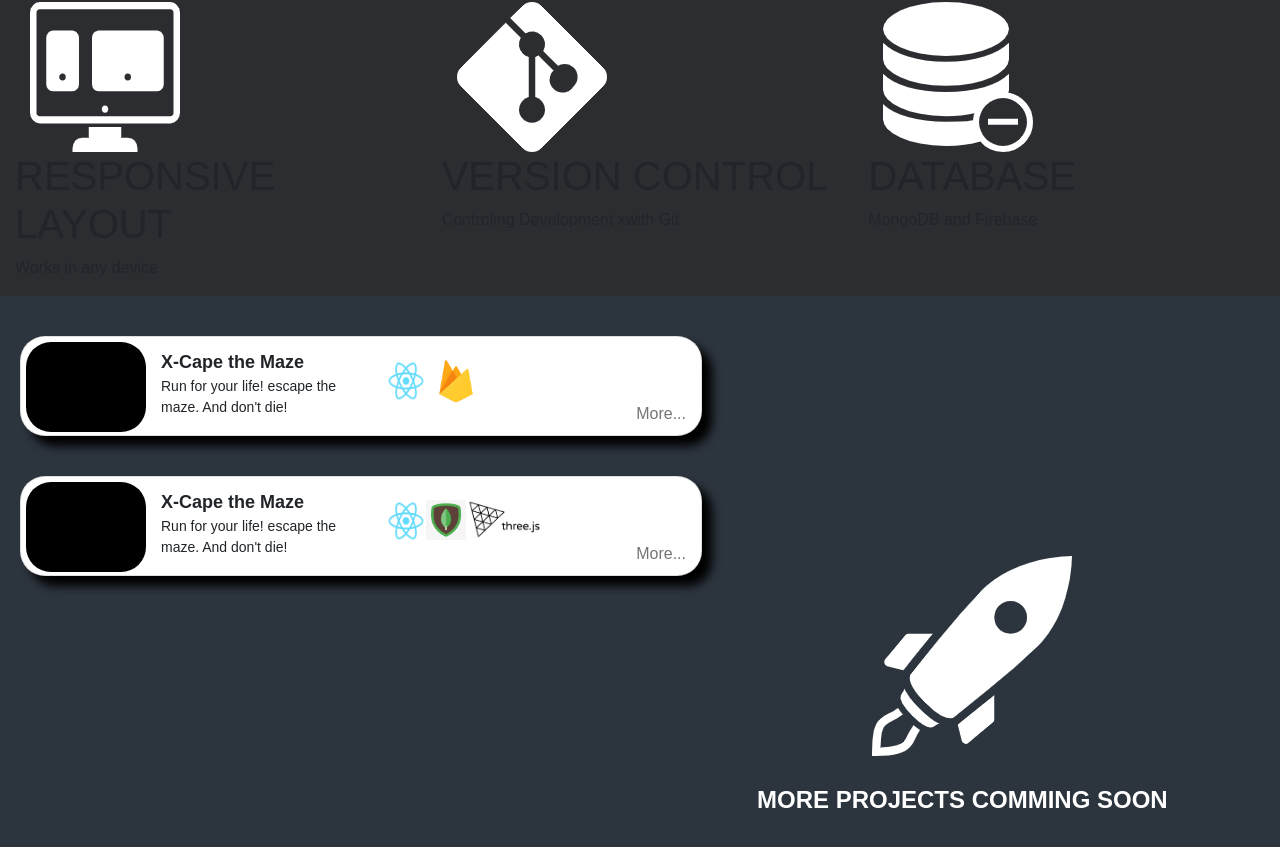
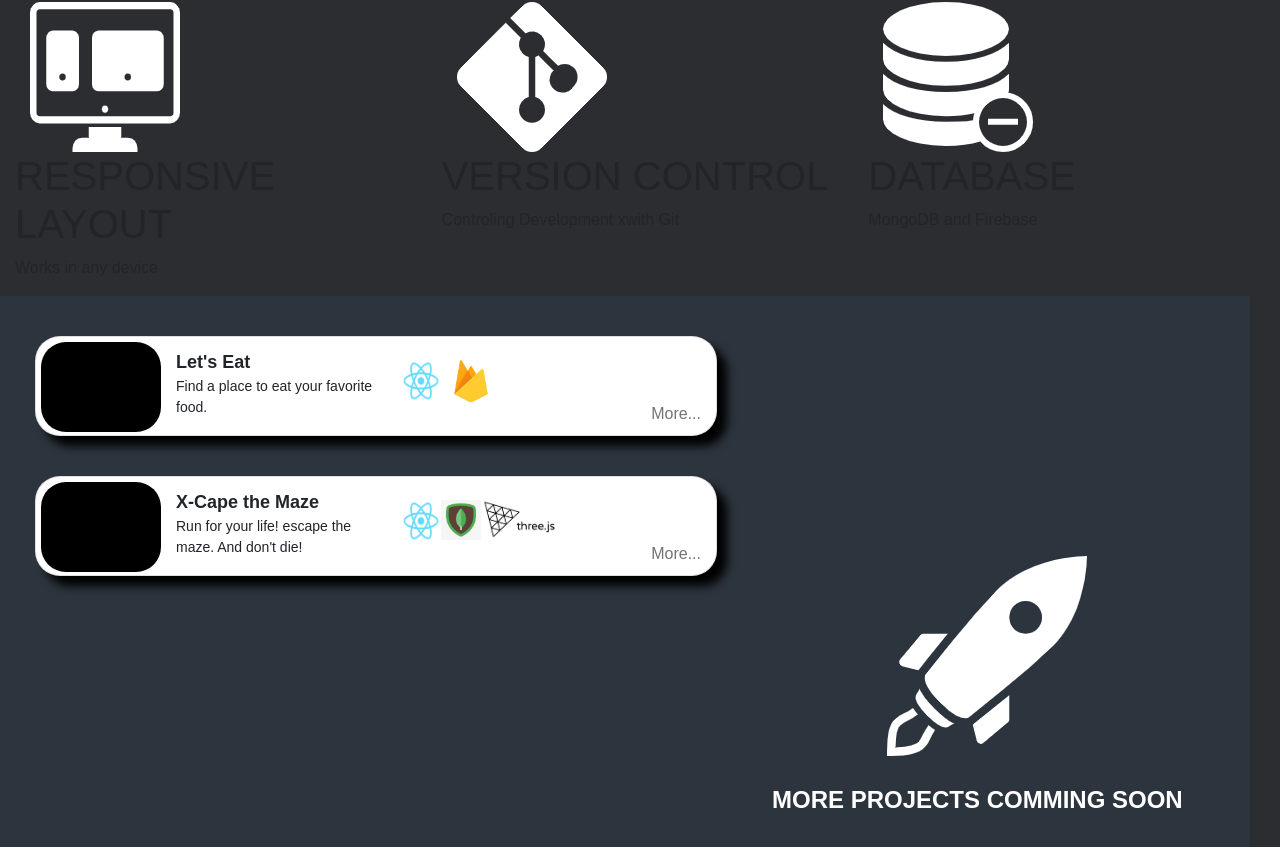
Before and after one commit to DanielAlbino/sliceofpi, a React (Create React App) app in the folder sliceofpi_website/: page / in a window 1280 px wide. Shown: the part 624-1471 px from the top of the page. Built offline with nearby package versions, Linux system fonts and the light colour scheme; a web font is replaced by a local one.

Commit message:
fix some issues

```diff
--- a/sliceofpi_website/src/pages/Work.js
+++ b/sliceofpi_website/src/pages/Work.js
@@ -9,18 +9,17 @@ import Rocket from '../assets/rocket.png'
 
 function Work(){
     return (
-        <section id="work"  className="col-xs-12 row">
+        <section id="work"  className="col-12 row cointainer-fluid">
             {/* Firts Work - card */}
-            <div className="card row">
+            <div className="card">
                 <div className="card-image col-xs-12 col-sm-6">
                 </div>
                 <div className="card-body col-xs-12 col-sm-6 col-md-6 col-lg-6">
-                    <h5 className="card-title">X-Cape the Maze</h5>
-                    <p className="card-text">Run for your life! escape the maze. And don't die!</p>
+                    <h5 className="card-title">Let's Eat</h5>
+                    <p className="card-text">Find a place to eat your favorite food.</p>
                     <div class="card-skills col-xs-12 col-sm-12 col-md-12 col-lg-12">
                         <img className="imageLogo" src={ReactLogo} alt="react" />
-                        <img className="imageLogo2" src={FirebaseLogo} alt="mongo" />
-
+                        <img className="imageLogo2" src={FirebaseLogo} alt="firebase" />
                     </div>
                 </div>
                 <div className="card-link col-xs-12 col-sm-12 col-md-12 col-lg-12">
@@ -28,7 +27,7 @@ function Work(){
                 </div>
             </div>
             {/* Second Work - card */}
-            <div className="card row">
+            <div className="card">
                 <div className="card-image col-xs-12 col-sm-6">
                 </div>
                 <div className="card-body col-xs-12 col-sm-6 col-md-6 col-lg-6">
@@ -44,6 +43,7 @@ function Work(){
                     <p>More...</p>
                 </div>
             </div>
+            {/* More projects */}
             <div className="MoreWork">
                 <img className="rocket" src={Rocket} alt="rocket" />
                 <h1>MORE PROJECTS COMMING SOON</h1>
```
